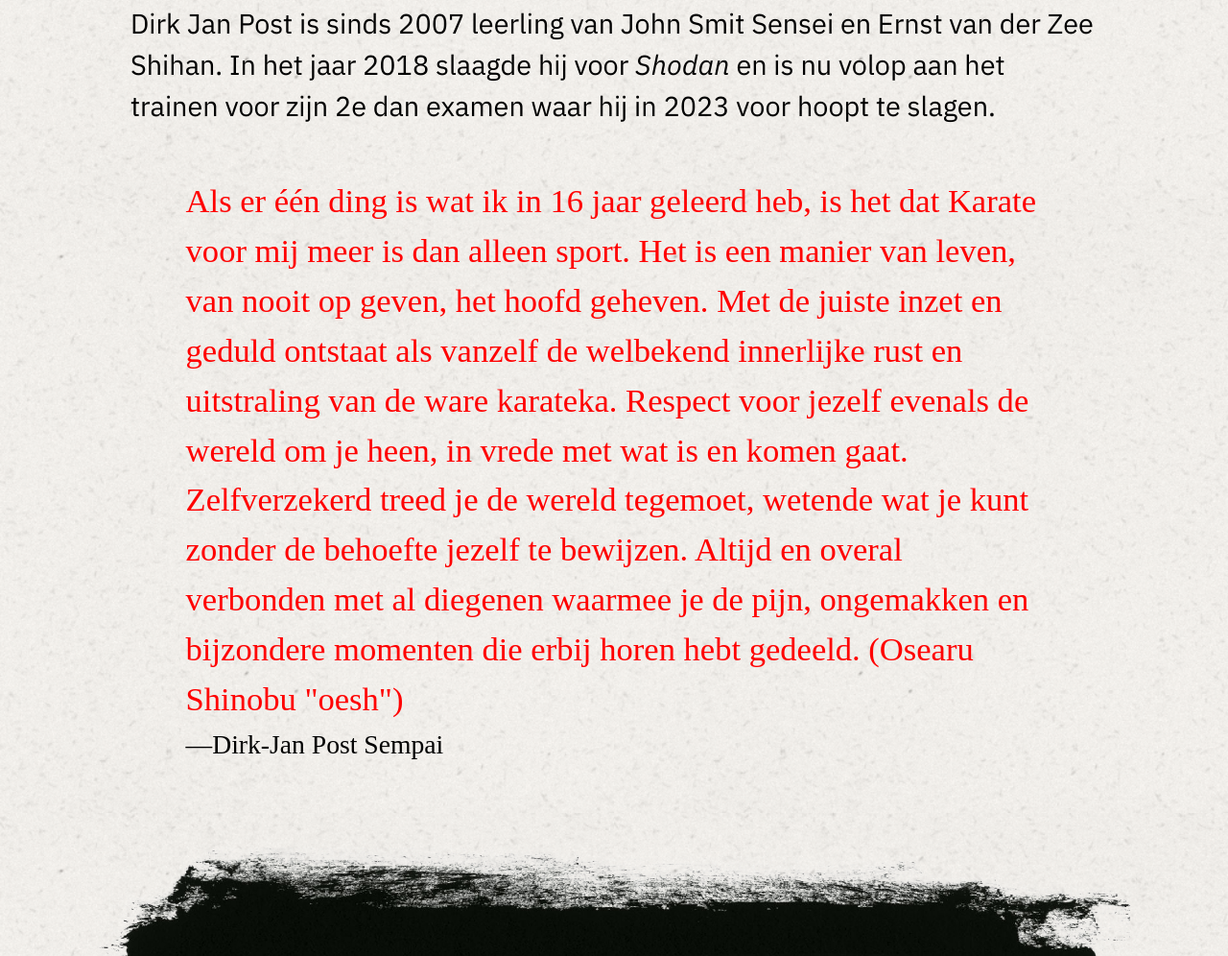
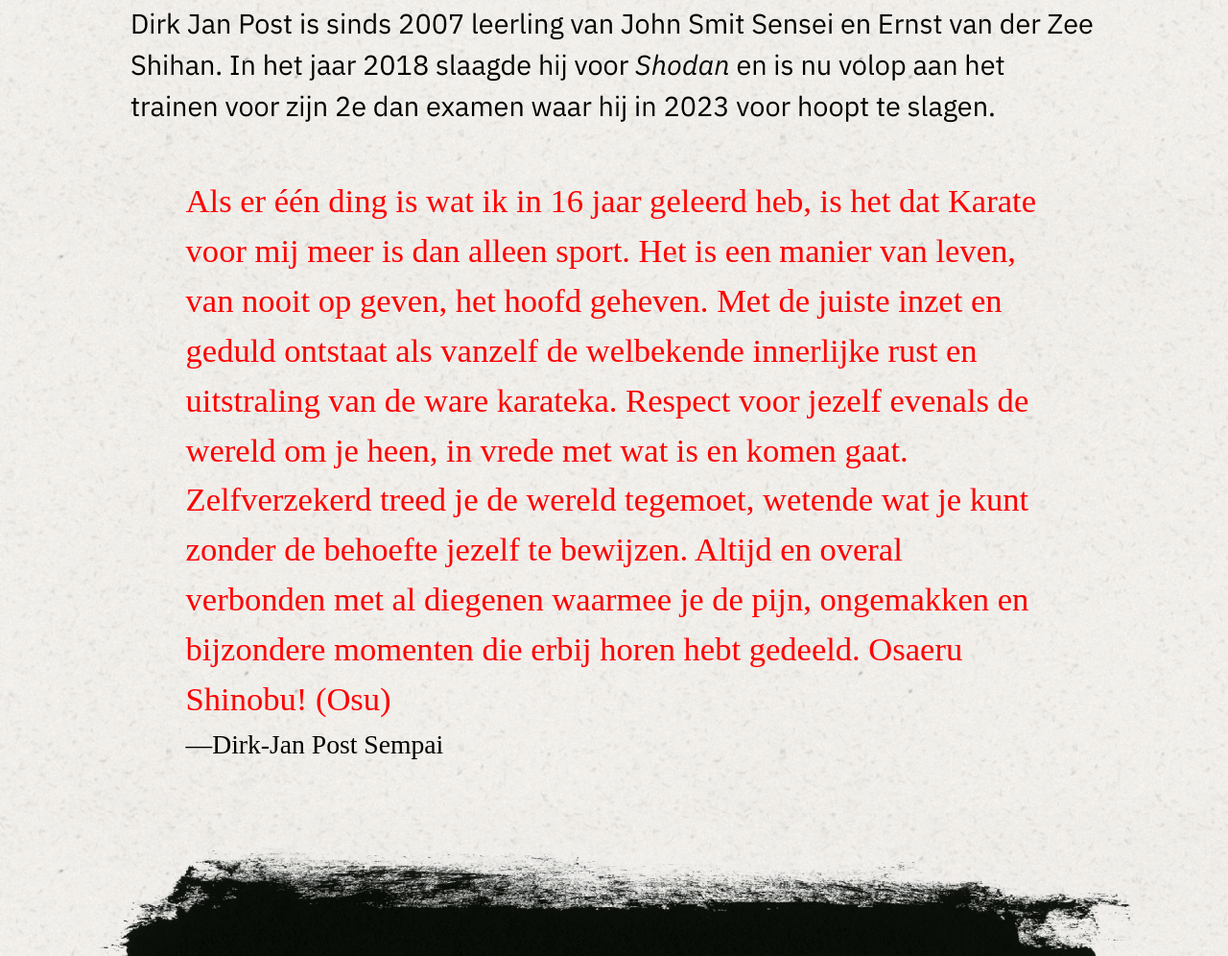
Before and after one commit to karateschooljohnsmit/karateschooljohnsmit.nl, an Eleventy site: page src/pages/dojo.md in a window 1280 px wide. Shown: the part 2353-3349 px from the top of the page at 96% size. Built offline with nearby package versions, Linux system fonts and the light colour scheme; Eleventy itself is replaced by a stand-in of ours; files that its build step writes are made by us from their sources; a web font is replaced by a local one; what prettier would draw is missing.

Commit message:
Verhaal Dirk-Jan Sempai

```diff
--- a/src/pages/dojo.md
+++ b/src/pages/dojo.md
@@ -25,4 +25,4 @@ John is daarnaast Rots en water coach en bevoegd om training op scholen aan te b
 
 Dirk Jan Post is sinds 2007 leerling van John Smit Sensei en Ernst van der Zee Shihan. In het jaar 2018 slaagde hij voor _Shodan_ en is nu volop aan het trainen voor zijn 2e dan examen waar hij in 2023 voor hoopt te slagen.
 
-> Als er één ding is wat ik in 16 jaar geleerd heb, is het dat Karate voor mij meer is dan alleen sport. Het is een manier van leven, van nooit op geven, het hoofd geheven. Met de juiste inzet en geduld ontstaat als vanzelf de welbekend innerlijke rust en uitstraling van de ware karateka. Respect voor jezelf evenals de wereld om je heen, in vrede met wat is en komen gaat. Zelfverzekerd treed je de wereld tegemoet, wetende wat je kunt zonder de behoefte jezelf te bewijzen. Altijd en overal verbonden met al diegenen waarmee je de pijn, ongemakken en bijzondere momenten die erbij horen hebt gedeeld. (Osearu Shinobu "oesh") <cite>Dirk-Jan Post Sempai</cite>
+> Als er één ding is wat ik in 16 jaar geleerd heb, is het dat Karate voor mij meer is dan alleen sport. Het is een manier van leven, van nooit op geven, het hoofd geheven. Met de juiste inzet en geduld ontstaat als vanzelf de welbekende innerlijke rust en uitstraling van de ware karateka. Respect voor jezelf evenals de wereld om je heen, in vrede met wat is en komen gaat. Zelfverzekerd treed je de wereld tegemoet, wetende wat je kunt zonder de behoefte jezelf te bewijzen. Altijd en overal verbonden met al diegenen waarmee je de pijn, ongemakken en bijzondere momenten die erbij horen hebt gedeeld. Osaeru Shinobu! (Osu) <cite>Dirk-Jan Post Sempai</cite>
```
Also changed, not shown: 14 other files.
